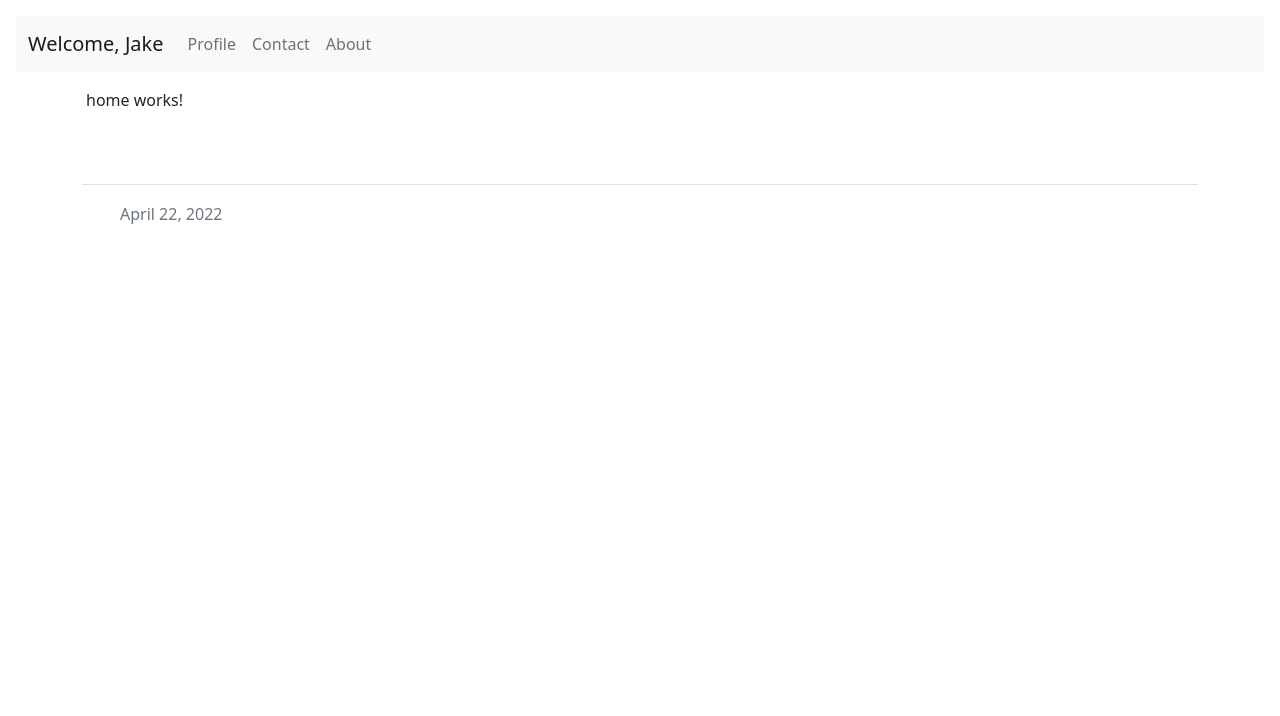
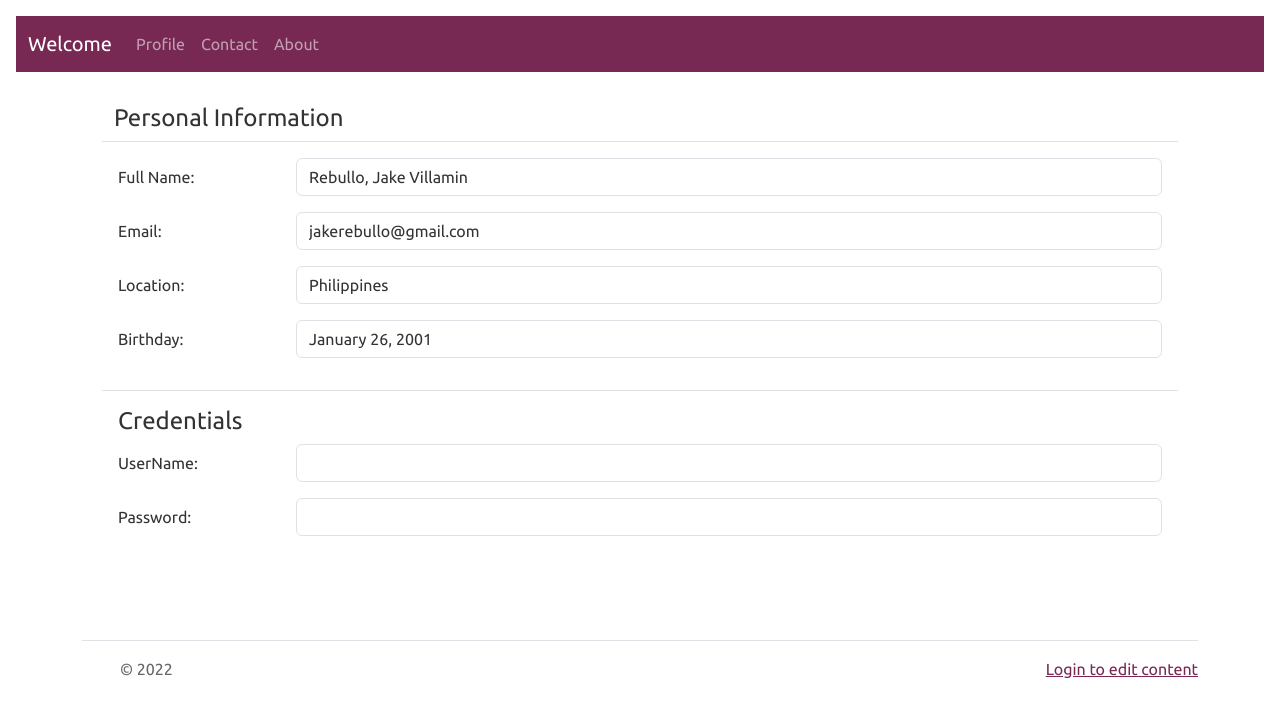
Before and after one commit to jakiebabe/Portfolio, an Angular app: page /settings in a window 1280 px wide. Before the commit this address led to /home. Shown: the top 716 px of the page. Built offline with nearby package versions, Linux system fonts and the light colour scheme.

Commit message:
di ko na alam ginagawa ko

```diff
--- a/angular.json
+++ b/angular.json
@@ -28,7 +28,7 @@
             ],
             "styles": [
               "src/styles.css",
-              "node_modules/bootstrap/dist/css/bootstrap.min.css"
+              "node_modules/bootswatch/dist/united/bootstrap.min.css"
             ],
             "scripts": [
               "node_modules/bootstrap/dist/js/bootstrap.min.js"
--- /dev/null
+++ b/src/app/admin/settings/settings.component.html
@@ -0,0 +1,53 @@
+<div class="container p-3">
+    <div class="container">
+        <h4>Personal Information</h4>
+    </div>
+    <form>
+        <div class="container border-top p-3 mx-auto">
+            <div class="mb-3 row">
+                <label for="staticEmail" class="col-sm-2 col-form-label">Full Name:</label>
+                <div class="col-sm-10">
+                    <input type="text" class="form-control" id="fullName" name="fullName"
+                        [(ngModel)]="overview.fullName">
+                </div>
+            </div>
+            <div class="mb-3 row">
+                <label for="staticEmail" class="col-sm-2 col-form-label">Email:</label>
+                <div class="col-sm-10">
+                    <input type="text" class="form-control" id="email" name="email" [(ngModel)]="overview.email">
+                </div>
+            </div>
+            <div class="mb-3 row">
+                <label for="staticEmail" class="col-sm-2 col-form-label">Location:</label>
+                <div class="col-sm-10">
+                    <input type="text" class="form-control" id="location" name="location"
+                        [(ngModel)]="overview.location">
+                </div>
+            </div>
+            <div class="mb-3 row">
+                <label for="staticEmail" class="col-sm-2 col-form-label">Birthday:</label>
+                <div class="col-sm-10">
+                    <input type="text" class="form-control" id="birthDay" name="birthday"
+                        [value]="overview.birthDate |  date: 'longDate'">
+                </div>
+            </div>
+        </div>
+        <div class="container border-top p-3">
+            <h4>Credentials</h4>
+            <div class="mb-3 row">
+                <label for="staticEmail" class="col-sm-2 col-form-label">UserName:</label>
+                <div class="col-sm-10">
+                    <input type="text" class="form-control" id="username" name="UserName"
+                       >
+                </div>
+            </div>
+            <div class="mb-3 row">
+                <label for="staticEmail" class="col-sm-2 col-form-label">Password:</label>
+                <div class="col-sm-10">
+                    <input type="password" class="form-control" id="pass" name="Password"
+                       >
+                </div>
+            </div>
+        </div>
+    </form>
+</div>
--- /dev/null
+++ b/src/app/admin/settings/settings.component.ts
@@ -0,0 +1,19 @@
+import { Component, OnInit } from '@angular/core';
+import { Overview } from 'src/app/models';
+
+@Component({
+  selector: 'app-settings',
+  templateUrl: './settings.component.html',
+  styleUrls: ['./settings.component.css']
+})
+export class SettingsComponent implements OnInit {
+
+  overview: Overview = new Overview();
+
+  title: string = 'Settings';
+  constructor() { }
+
+  ngOnInit(): void {
+  }
+
+}
--- a/src/app/app-routing.module.ts
+++ b/src/app/app-routing.module.ts
@@ -2,6 +2,7 @@ import { Component, NgModule } from '@angular/core';
 import { RouterModule, Routes } from '@angular/router';
 import { AboutComponent } from './about/about.component';
 import { MessageListComponent } from './admin/message-list/message-list.component';
+import { SettingsComponent } from './admin/settings/settings.component';
 import { AppComponent } from './app.component';
 import { AuthGuard } from './auth.guard';
 import { ContactComponent } from './contact/contact.component';
@@ -50,6 +51,11 @@ const routes: Routes = [
   }, {
     path: 'home',
     component: HomeComponent
+  },
+  {
+    path: 'settings',
+    component: SettingsComponent,
+    // canActivate: [AuthGuard]
   }
 ]
 
--- a/src/app/app.component.html
+++ b/src/app/app.component.html
@@ -1,8 +1,9 @@
 <div class="container-fluid p-3">
-  <nav class="navbar navbar-expand-lg navbar-light bg-light sticky-top">
+  <nav class="navbar navbar-expand-lg navbar-dark bg-dark sticky-top">
     <div class="container-fluid">
-      <a class="navbar-brand" [routerLink]="['/home']">Welcome, {{name}}</a>
-      <button class="navbar-toggler" type="button" data-bs-toggle="collapse" data-bs-target="#navbarNav" aria-controls="navbarNav" aria-expanded="false" aria-label="Toggle navigation">
+      <a class="navbar-brand" [routerLink]="['/home']">Welcome</a>
+      <button class="navbar-toggler" type="button" data-bs-toggle="collapse" data-bs-target="#navbarNav"
+        aria-controls="navbarNav" aria-expanded="false" aria-label="Toggle navigation">
         <span class="navbar-toggler-icon"></span>
       </button>
       <div class="collapse navbar-collapse" id="navbarNav">
@@ -29,15 +30,15 @@
   <footer class="d-flex flex-wrap justify-content-between align-items-center py-3 my-4 border-top">
     <div class="col-md-4 d-flex align-items-center">
       <a href="/" class="mb-3 me-2 mb-md-0 text-muted text-decoration-none lh-1">
-        <svg class="bi" width="30" height="24"><use xlink:href="#bootstrap"></use></svg>
+        <svg class="bi" width="30" height="24">
+          <use xlink:href="#bootstrap"></use>
+        </svg>
       </a>
-      <span class="text-muted">{{date | date: 'longDate'}}</span>
+      <span class="text-muted">© 2022 </span>
     </div>
 
     <ul class="nav col-md-4 justify-content-end list-unstyled d-flex">
-      <li class="ms-3"><a class="text-muted" href="#"><svg class="bi" width="24" height="24"><use xlink:href="#twitter"></use></svg></a></li>
-      <li class="ms-3"><a class="text-muted" href="#"><svg class="bi" width="24" height="24"><use xlink:href="#instagram"></use></svg></a></li>
-      <li class="ms-3"><a class="text-muted" href="#"><svg class="bi" width="24" height="24"><use xlink:href="#facebook"></use></svg></a></li>
+      <a class="link-dark" [routerLink]="['/settings']">Login to edit content</a>
     </ul>
   </footer>
 </div>
--- a/src/app/app.component.ts
+++ b/src/app/app.component.ts
@@ -18,6 +18,7 @@ export class AppComponent implements OnInit{
 
   constructor(private router: Router) { }
   ngOnInit(): void {
-    this.router.navigate(['/home']);
+    // Uncomment when project is done
+    // this.router.navigate(['/home']);
   }
 }
--- a/src/app/app.module.ts
+++ b/src/app/app.module.ts
@@ -15,6 +15,7 @@ import { SamplesComponent } from './profile/samples/samples.component';
 import { NgbModule } from '@ng-bootstrap/ng-bootstrap';
 import { MessageListComponent } from './admin/message-list/message-list.component';
 import { HomeComponent } from './home/home.component';
+import { SettingsComponent } from './admin/settings/settings.component';
 
 @NgModule({
   declarations: [
@@ -29,6 +30,7 @@ import { HomeComponent } from './home/home.component';
     SamplesComponent,
     MessageListComponent,
     HomeComponent,
+    SettingsComponent,
   ],
   imports: [
     BrowserModule,
--- a/src/app/contact/contact.component.html
+++ b/src/app/contact/contact.component.html
@@ -1,7 +1,7 @@
 <div class="container-fluid">
   <h2>{{title}}</h2>
 </div>
-<div class="container rounded border p-5">
+<div class="container rounded border p-5 linear-gradient">
   <form action="">
     <div class="mb-3">
       <h4>Feel free to contact me.</h4>
@@ -14,12 +14,15 @@
       <textarea class="form-control" id="exampleFormControlTextarea1" rows="3" [(ngModel)]="contact.text" name="text"></textarea>
     </div>
     <p *ngFor="let alert of alerts">
-      <ngb-alert [dismissible]="false" [type]="alert.type" (click)="Submit()">{{ alert.message }}</ngb-alert>
+      <ngb-alert [dismissible]="false" [type]="alert.type">{{ alert.message }}</ngb-alert>
     </p>
-    <button type="button" class="btn btn-success d-grid gap-2 col-2 mx-auto" (click)="(Submit())">Submit</button>
+    <button type="button" class="btn btn-success d-grid gap-2 mx-auto" (click)="(Submit())">Submit</button>
     <input type="hidden" [value]="contact.date | date: 'medium'">
   </form>
 </div>
+<div class="container">
+
+</div>
 <div>
-  <app-message-list></app-message-list>
+  <!-- <app-message-list></app-message-list> -->
 </div>
--- a/src/app/profile/overview/overview.component.html
+++ b/src/app/profile/overview/overview.component.html
@@ -1,32 +1,38 @@
+<div class="container-fluid p-3">
+    <h2>{{title}}</h2>
+  </div>
+<div class="container-fluid p-3 mb-3">
     <div class="container p-3">
-    <h3>{{title}}</h3>
-</div>
-<div class="container p-3">
-    <form action="">
+        <form>
             <div class="mb-3 row">
                 <label for="staticEmail" class="col-sm-2 col-form-label">Full Name</label>
                 <div class="col-sm-10">
-                <input type="text" [readonly]="readOnly" class="form-control-plaintext" id="fullName" name="fullName" [(ngModel)]="overview.fullName">
+                    <input type="text" [readonly]="readOnly" class="form-control-plaintext" id="fullName"
+                        name="fullName" [(ngModel)]="overview.fullName">
                 </div>
             </div>
             <div class="mb-3 row">
                 <label for="staticEmail" class="col-sm-2 col-form-label">Email</label>
                 <div class="col-sm-10">
-                <input type="text" [readonly]="readOnly" class="form-control-plaintext" id="email" name="email" [(ngModel)]="overview.email">
+                    <input type="text" [readonly]="readOnly" class="form-control-plaintext" id="email" name="email"
+                        [(ngModel)]="overview.email">
                 </div>
             </div>
             <div class="mb-3 row">
                 <label for="staticEmail" class="col-sm-2 col-form-label">Location</label>
                 <div class="col-sm-10">
-                <input type="text" [readonly]="readOnly" class="form-control-plaintext" id="location" name="location" [(ngModel)]="overview.location">
+                    <input type="text" [readonly]="readOnly" class="form-control-plaintext" id="location"
+                        name="location" [(ngModel)]="overview.location">
                 </div>
             </div>
             <div class="mb-3 row">
                 <label for="staticEmail" class="col-sm-2 col-form-label">Birthday</label>
                 <div class="col-sm-10">
-                <input type="text" disabled class="form-control-plaintext" id="birthDay" name="birthday" [value]="overview.birthDate |  date: 'longDate'">
+                    <input type="text" [readonly]="readOnly" class="form-control-plaintext" id="birthDay" name="birthday"
+                        [value]="overview.birthDate |  date: 'longDate'">
                 </div>
             </div>
-        <button type="button" class="btn btn-dark rounded col" (click)="edit()">{{editStatus}}</button>
+            <!-- <button type="button" class="btn btn-dark rounded col" (click)="edit()">{{editStatus}}</button> -->
         </form>
     </div>
+</div>
--- a/src/app/profile/profile.component.html
+++ b/src/app/profile/profile.component.html
@@ -3,48 +3,14 @@
 </div>
 <div class="container-fluid p-3 row">
     <div class="container col">
-        <img src="../../assets/image5.jpg" width="200px" height="auto" class="rounded" alt="...">
+        <img src="../../assets/image5.jpg" width="200px" height="auto" class="rounded-circle" alt="...">
         <br>
         <br>
-        <h4>Rebullo, Jake V.</h4>
+        <h4>Jake Rebullo</h4>
         <p>BS Information Technology</p>
-    </div>
-    <div class="container col">
-        <div class="container p-3">
-            <i class="bi bi-facebook"></i>
-            <a href="https://bit.ly/jakerebullo" class="link-info" target="_blank">Facebook</a>
-            <br>
-            <a href="https://bit.ly/3MKU3mz" class="link-info" target="_blank">Twitter</a>
-            <br>
-            <a href="https://bit.ly/jake-rebullo" class="link-info" target="_blank">LinkedIn</a>
-            <a href="https://bit.ly/3MKU3mz" class="link-info" target="_blank">Twitter</a>
-            <br>
-            <a href="https://bit.ly/3LgcLSm" class="link-info" target="_blank">Github</a>
-        </div>
     </div>
 </div>
 <div class="container p-3 col row ">
-    <!-- <div class="container">
-        <div class="col-2 p-3 border-start">
-            <ul class="nav nav-pills nav-fill flex-column p-3">
-                <li class="nav-item">
-                    <a class="nav-link" [routerLink]="['/profile/overview']">Overview</a>
-                </li>
-                <li class="nav-item">
-                    <a class="nav-link" [routerLink]="['/profile/work-education']">Work and Education</a>
-                </li>
-                <li class="nav-item">
-                    <a class="nav-link" [routerLink]="['/profile/hobbies']">Hobbies</a>
-                </li>
-                <li class="nav-item">
-                    <a class="nav-link" [routerLink]="['/profile/skills']">Skills</a>
-                </li>
-                <li class="nav-item">
-                    <a class="nav-link" [routerLink]="['/profile/samples']">Sample Outputs</a>
-                </li>
-            </ul>
-        </div>
-    </div> -->
     <ul ngbNav #nav="ngbNav" class="nav-tabs">
         <li ngbNavItem>
           <a ngbNavLink [routerLink]="['/profile/overview']">Overview</a>
@@ -68,9 +34,4 @@
         </li>
       </ul>
       <div [ngbNavOutlet]="nav"></div>
-    <!-- <div class="container">
-        <div class="container-fluid col border-start rounded">
-            <router-outlet></router-outlet>
-        </div>
-    </div> -->
 </div>
```
Also changed, not shown: src/app/admin/settings/settings.component.css (added), 1 other file (tests, documents, lock files or other folders). Lines whose indentation alone changed are shown as unchanged.
